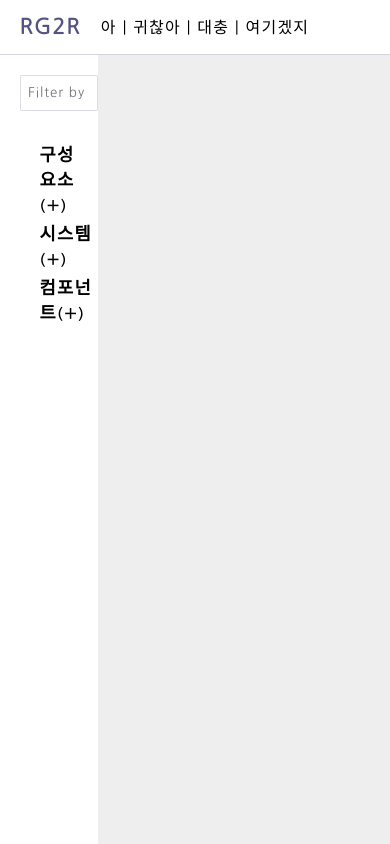
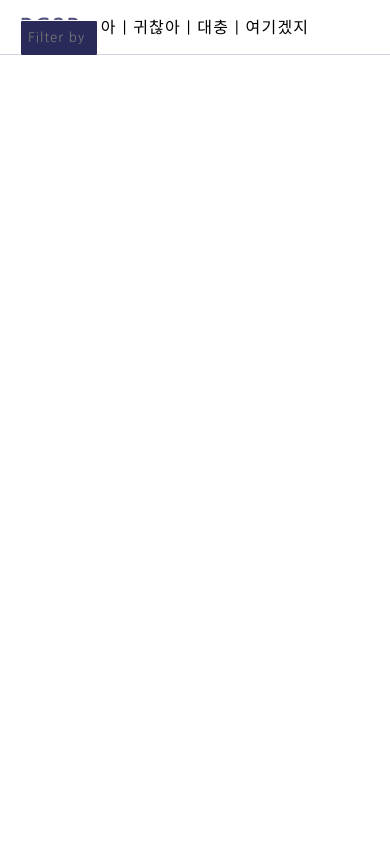
Before and after one commit to Sunrin-RG/wiki, a Vue app: page / in a window 390 px wide. Shown: the top 844 px of the page. Built offline with nearby package versions, Linux system fonts and the light colour scheme.

Commit message:
UPDATE mobile

```diff
--- a/src/App.vue
+++ b/src/App.vue
@@ -16,7 +16,6 @@
 				<router-view />
 			</section>
 		</div>
-
 		<footer class="footer">FOOTER</footer>
 	</div>
 </template>
@@ -29,17 +28,36 @@ export default Vue.extend({
 		TreeView
 	},
 	mounted() {
-        var navigation:any =  this.$refs.navigation
+		var navigation: any = this.$refs.navigation;
 		addEventListener("scroll", e => {
-            if(scrollY > 55)
-            navigation.style.position = "fixed";
-            else
-			navigation.style.position = "static";
+			if (scrollY > 55) navigation.style.position = "fixed";
+			else if (innerWidth > 480) navigation.style.position = "static";
+		});
+		var startX: number;
+        var endX: number;
+        var currentLeft = -innerWidth;
+		addEventListener("touchstart", e => {
+			startX = e.touches[0].clientX;
+		});
+		addEventListener("touchmove", e => {
+            endX = e.touches[0].clientX;
+            var value = currentLeft-startX+endX
+            navigation.style.left = (value < -innerWidth ? -innerWidth : (value > 0 ? 0 : value))+"px"
+		});
+		addEventListener("touchend", e => {
+			if (startX - endX > 50) {
+                currentLeft = -innerWidth;
+				navigation.style.left = "-100%";
+			} else if (startX - endX < 50) {
+                currentLeft = 0;
+				navigation.style.left = "0px";
+			}
 		});
 	},
 	data() {
 		return {
 			search: "",
+			isShowMenu: false,
 			list: [
 				{
 					name: "구성 요소",
@@ -215,11 +233,10 @@ input:hover {
 	background-color: #555286;
 }
 #app {
-	width: 100vw;
+	width: 100%;
 	height: auto;
 
 	display: flex;
-	flex-wrap: wrap;
 	flex-direction: column;
 }
 .row {
@@ -252,8 +269,8 @@ input:hover {
 }
 
 .navigation {
-    left: 0;
-    top: 0;
+	left: 0;
+	top: 0;
 	width: 25%;
 	height: calc(100vh - 55px);
 	padding-left: 5%;
@@ -268,7 +285,6 @@ input:hover {
 	width: 75%;
 	min-height: calc(100vh - 55px);
 	height: 2000px;
-	background-color: #EEEEEE;
 
 	padding-top: 20px;
 	padding-left: 50px;
@@ -295,4 +311,30 @@ input:hover {
 
 	padding: 20px;
 }
+
+@media (min-width: 320px) and (max-width: 480px) {
+	.row {
+		flex-direction: column;
+	}
+	.navigation {
+		position: fixed;
+        top:0;
+		left: -100%;
+		padding: 10px;
+        height: 100%;
+        background-color: #292a59;
+        color: white;
+		width: 100%;
+        transition: 0.5s cubic-bezier(0.215, 0.610, 0.355, 1);
+	}
+	.content {
+		padding: 0;
+		width: 100%;
+	}
+    .navigation__filter{
+        background-color: #292a59;
+        color: white;
+        border: 1px solid white !important;
+    }
+}
 </style>
```
Also changed, not shown: 7 other files (tests, documents, lock files or other folders).
